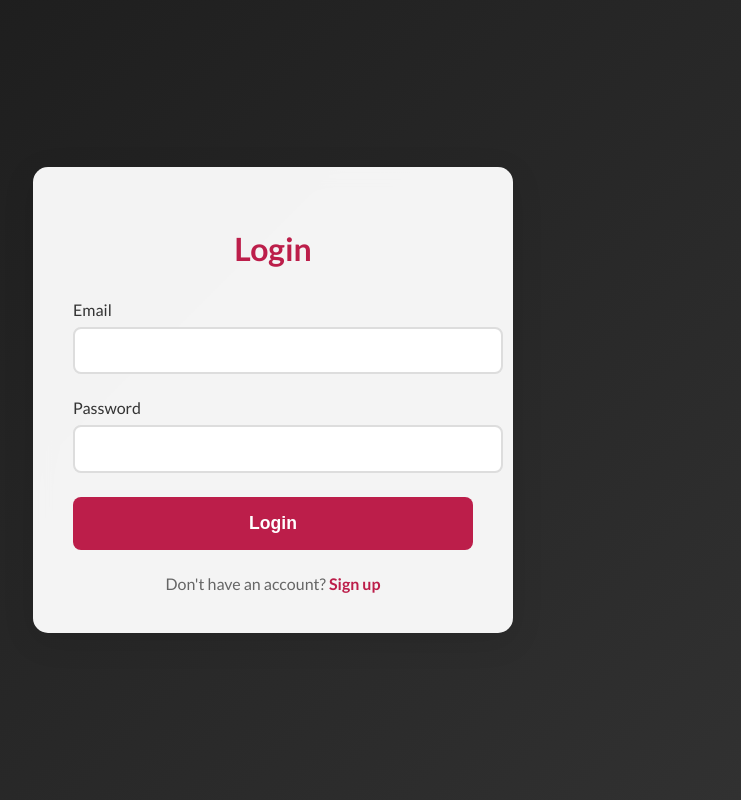
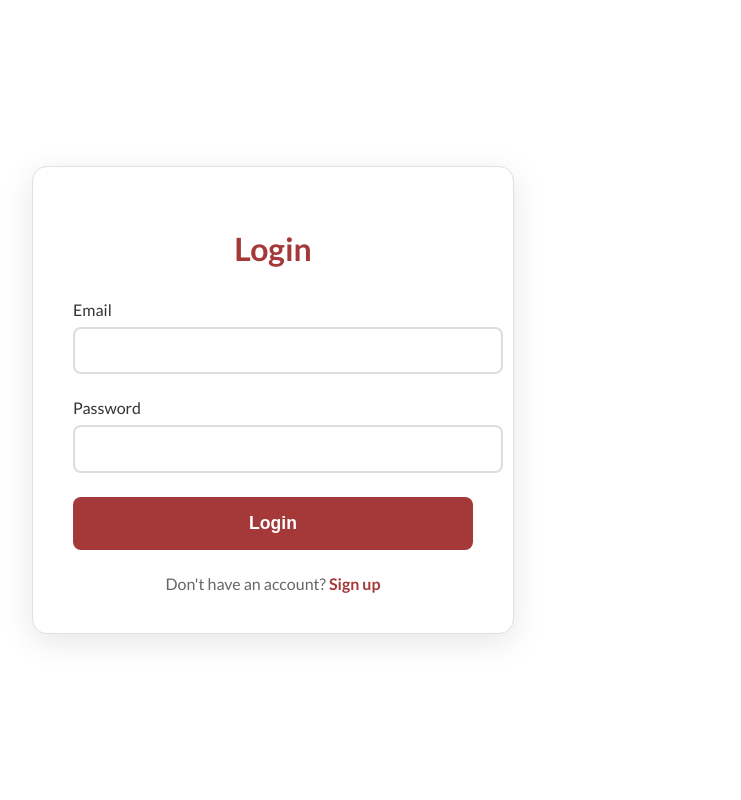
Before and after one commit to heavysol/se-final-project, a PHP site: page /views/login.php in a window 1280 px wide. Shown: the whole page, without its empty margins (367-1108 px from the left). Run offline with PHP 8.4, Linux system fonts and the light colour scheme.

Commit message:
made changes to the color to match organization

```diff
--- a/views/login.php
+++ b/views/login.php
@@ -63,14 +63,14 @@ if ($_SERVER['REQUEST_METHOD'] == 'POST') {
 <head>
     <meta charset="UTF-8">
     <meta name="viewport" content="width=device-width, initial-scale=1.0">
-    <title>Login | FitInspire Hub</title>
+    <title>Login | Campus Events</title>
     <link href="https://fonts.googleapis.com/css2?family=Lato:wght@300;400;700&display=swap" rel="stylesheet">
     <link rel="stylesheet" href="https://cdnjs.cloudflare.com/ajax/libs/font-awesome/6.0.0-beta3/css/all.min.css">
     <style>
         body {
             margin: 0;
             font-family: 'Lato', sans-serif;
-            background: linear-gradient(135deg, #1a1a1a 0%, #333333 100%);
+            background: #ffffff;
             min-height: 100vh;
             display: flex;
             flex-direction: column;
@@ -85,17 +85,17 @@ if ($_SERVER['REQUEST_METHOD'] == 'POST') {
         }
 
         .form-container {
-            background: rgba(255, 255, 255, 0.95);
+            background: #ffffff;
             padding: 2.5rem;
             border-radius: 15px;
             box-shadow: 0 8px 32px rgba(0, 0, 0, 0.1);
             width: 100%;
             max-width: 400px;
-            backdrop-filter: blur(10px);
+            border: 1px solid #e0e0e0;
         }
 
         h1 {
-            color: #BC1E4A;
+            color: #A53838;
             text-align: center;
             margin-bottom: 2rem;
             font-size: 2rem;
@@ -122,15 +122,15 @@ if ($_SERVER['REQUEST_METHOD'] == 'POST') {
         }
 
         .form-group input:focus {
-            border-color: #BC1E4A;
+            border-color: #A53838;
             outline: none;
-            box-shadow: 0 0 0 3px rgba(188, 30, 74, 0.1);
+            box-shadow: 0 0 0 3px rgba(165, 56, 56, 0.1);
         }
 
         .login-btn {
             width: 100%;
             padding: 1rem;
-            background: #BC1E4A;
+            background: #A53838;
             color: white;
             border: none;
             border-radius: 8px;
@@ -141,7 +141,7 @@ if ($_SERVER['REQUEST_METHOD'] == 'POST') {
         }
 
         .login-btn:hover {
-            background: #8A1435;
+            background: #8A2E2E;
         }
 
         .error-message {
@@ -160,7 +160,7 @@ if ($_SERVER['REQUEST_METHOD'] == 'POST') {
         }
 
         .signup-link a {
-            color: #BC1E4A;
+            color: #A53838;
             text-decoration: none;
             font-weight: 600;
         }
```
Also changed, not shown: views/Signup.php (+10 -10 lines).
